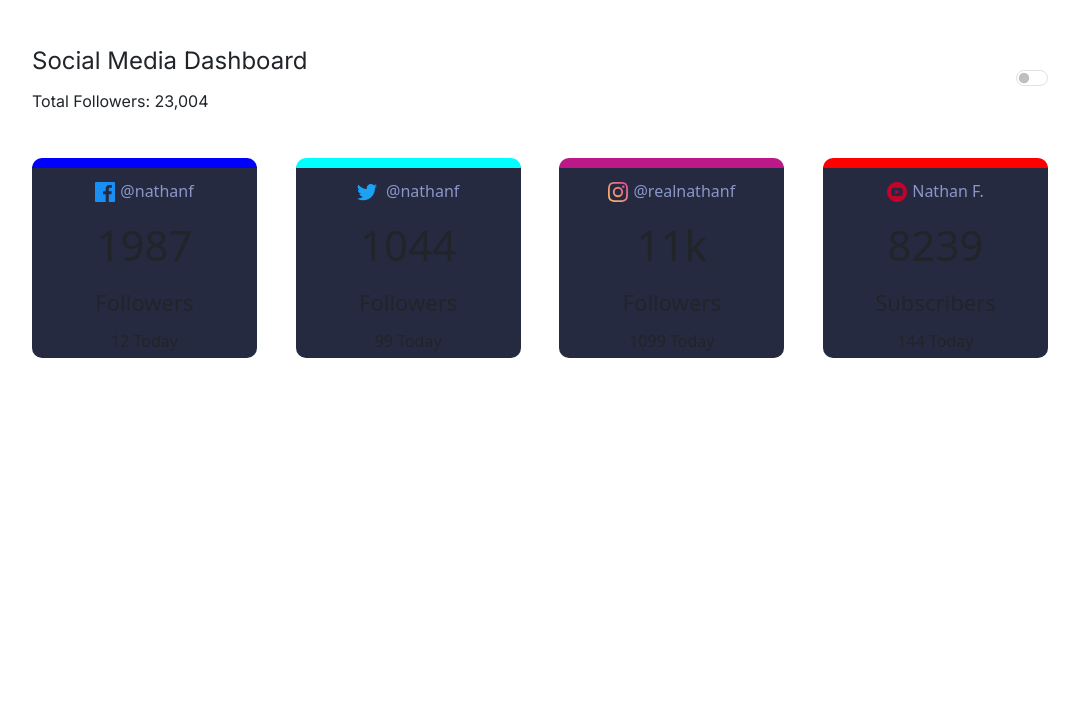
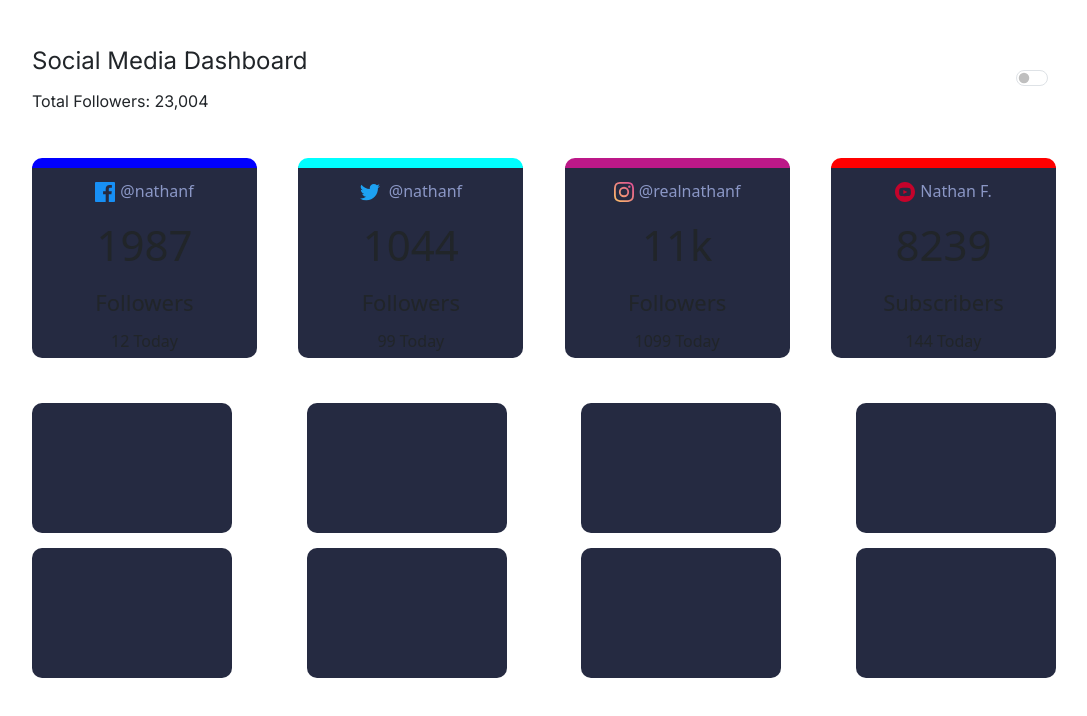
Before and after one commit to denizsecmen/Social-media-dashboard-with-theme-switcher, a Next.js app: page / in a window 1280 px wide. Shown: the top 716 px of the page, without its empty margins (96-1183 px from the left). Built offline with nearby package versions, Linux system fonts and the light colour scheme.

Commit message:
Tiny stats created.

```diff
--- a/src/app/page.tsx
+++ b/src/app/page.tsx
@@ -2,11 +2,13 @@
 import styles from "./page.module.css";
 import Layout from "./layout/layout";
 import SmGraphs from "./small-graphs/smGraphs";
+import TinyGraph from "./tiny-graph/tiny-graph";
 export default function Home() {
   return (
     <div className={styles.main}>
       <Layout />
-      <SmGraphs/>
+      <SmGraphs />
+      <TinyGraph/>
     </div>
   );
 }
--- a/src/app/small-graphs/smGraphs.module.css
+++ b/src/app/small-graphs/smGraphs.module.css
@@ -16,7 +16,6 @@
   justify-content: space-around;
   align-items: center;
   margin-top: 20px;
-  margin-right: 8px;
 }
 .main > .facebook{
   border-top:10px solid blue;
--- a/src/app/tiny-graph/tiny-graph.module.css
+++ b/src/app/tiny-graph/tiny-graph.module.css
@@ -1,5 +1,16 @@
 .main{
   min-height: 200px;
+  width: 80%;
+  margin-top: 30px;
+}
+.row{
   display: flex;
-  flex-wrap: wrap;
+  justify-content: space-between;
+  margin-top: 15px;
 }
+.box{
+  width: 200px;
+  height: 130px;
+  background-color: hsla(228, 28%, 20%,1);
+  border-radius: 10px;
+}
--- a/src/app/tiny-graph/tiny-graph.tsx
+++ b/src/app/tiny-graph/tiny-graph.tsx
@@ -1,7 +1,34 @@
 import styles from './tiny-graph.module.css';
-export default function tinyGraph() {
+export default function TinyGraph() {
   return (
-  <div className={styles.main}>
+    <div className={styles.main}>
+    <div className={styles.row}>
+    <div className={styles.box}>
 
-  </div>)
+    </div>
+    <div className={styles.box}>
+
+    </div>
+    <div className={styles.box}>
+
+    </div>
+    <div className={styles.box}>
+
+    </div>
+    </div>
+    <div className={styles.row}>
+    <div className={styles.box}>
+
+    </div>
+    <div className={styles.box}>
+
+    </div>
+    <div className={styles.box}>
+
+    </div>
+    <div className={styles.box}>
+
+    </div>
+    </div>
+    </div>)
 }
```
